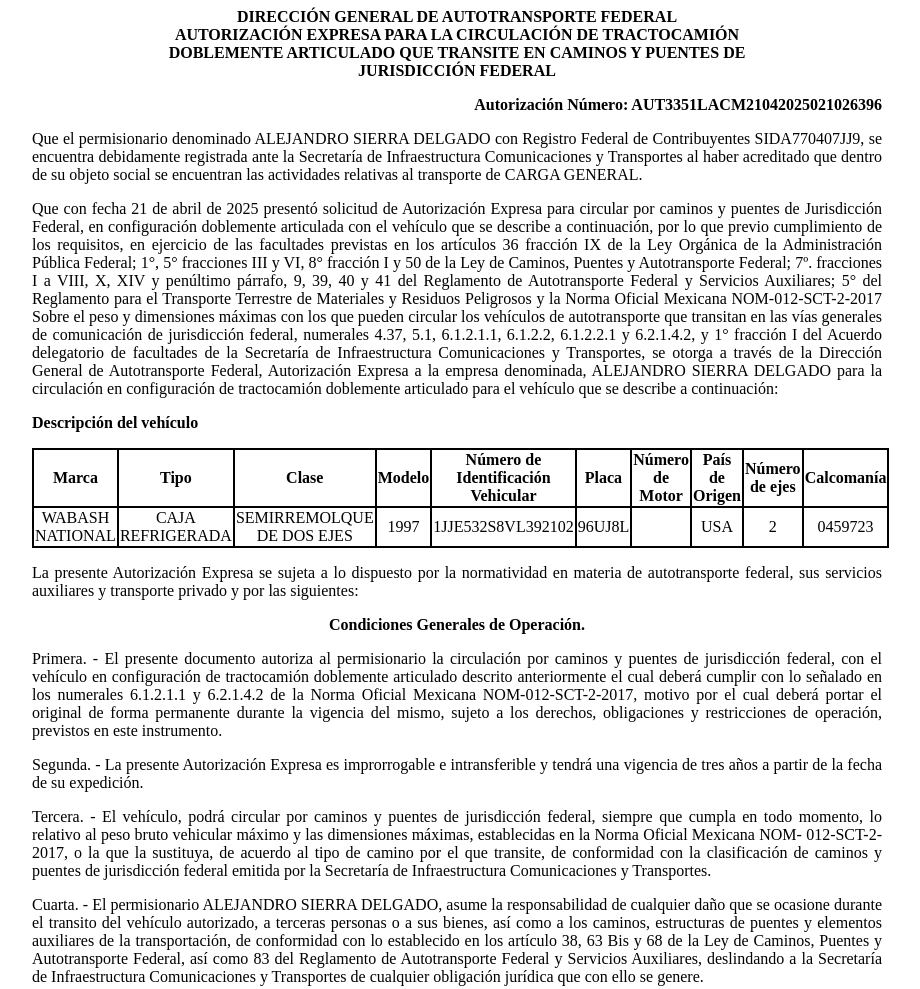
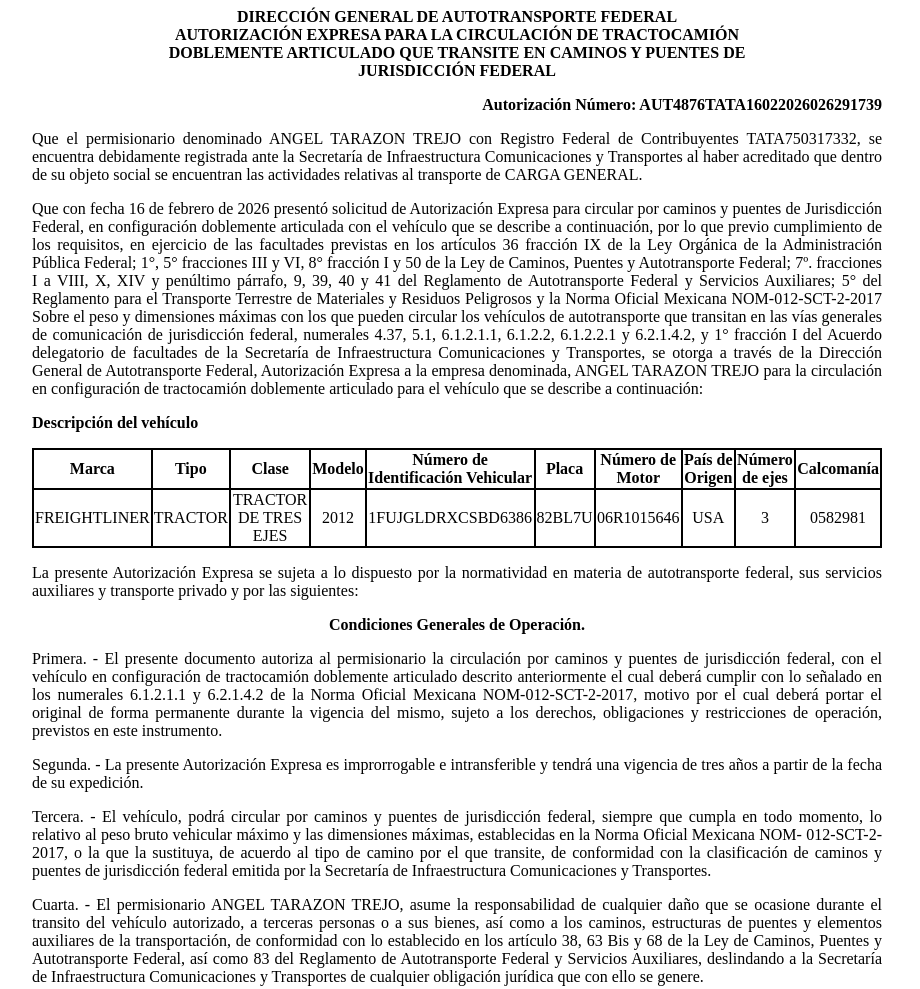
Before and after one commit to app-sct1/ConsultaAutDobleRemolque-folio-0201483, a plain HTML site: page index.html in a window 1280 px wide. Shown: the top 989 px of the page, without its empty margins (183-1103 px from the left). Drawn offline with Linux system fonts and the light colour scheme.

Commit message:
index.html

```diff
--- a/index.html
+++ b/index.html
@@ -75,19 +75,19 @@
 						<p class="sinMargen">DOBLEMENTE ARTICULADO QUE TRANSITE EN CAMINOS Y PUENTES DE</p>
 						<p class="sinMargen">JURISDICCIÓN FEDERAL</p>
 					</div>
-<p class="derechaNegro">Autorización Número: AUT3351LACM21042025021026396</p>
+<p class="derechaNegro">Autorización Número: AUT4876TATA16022026026291739</p>
 
 					<p class="justificado">Que el permisionario denominado
-						ALEJANDRO SIERRA DELGADO con Registro Federal de
-						Contribuyentes SIDA770407JJ9, se encuentra
+						ANGEL TARAZON TREJO con Registro Federal de
+						Contribuyentes TATA750317332, se encuentra
 						debidamente registrada ante la Secretaría de Infraestructura
 						Comunicaciones y Transportes al haber acreditado que dentro de su
 						objeto social se encuentran las actividades relativas al
 						transporte de CARGA GENERAL.</p>
 
 
-					<p class="justificado">Que con fecha 21 de
-						abril de 2025 presentó
+					<p class="justificado">Que con fecha 16 de
+						febrero de 2026 presentó
 						solicitud de Autorización Expresa para circular por caminos y
 						puentes de Jurisdicción Federal, en configuración doblemente
 						articulada con el vehículo que se describe a continuación, por lo
@@ -107,7 +107,7 @@
 						facultades de la Secretaría de Infraestructura Comunicaciones y
 						Transportes, se otorga a través de la
 						Dirección General de Autotransporte Federal, Autorización Expresa a la
-						empresa denominada, ALEJANDRO SIERRA DELGADO para la
+						empresa denominada, ANGEL TARAZON TREJO para la
 						circulación en configuración de tractocamión doblemente articulado
 						para el vehículo que se describe a continuación:</p>
 
@@ -128,16 +128,16 @@
 							<th class="borde">Calcomanía</th>
 						</tr>
 						<tr class="borde">
-							<td class="borde">WABASH NATIONAL</td>
-							<td class="borde">CAJA REFRIGERADA</td>
-							<td class="borde">SEMIRREMOLQUE DE DOS EJES</td>
-							<td class="borde">1997</td>
-							<td class="borde">1JJE532S8VL392102</td>
-							<td class="borde">96UJ8L</td>
-							<td class="borde"></td>
+							<td class="borde">FREIGHTLINER</td>
+							<td class="borde">TRACTOR</td>
+							<td class="borde">TRACTOR DE TRES EJES</td>
+							<td class="borde">2012</td>
+							<td class="borde">1FUJGLDRXCSBD6386</td>
+							<td class="borde">82BL7U</td>
+							<td class="borde">06R1015646</td>
 							<td class="borde">USA</td>
-							<td class="borde">2</td>
-							<td class="borde">0459723</td>
+							<td class="borde">3</td>
+							<td class="borde">0582981</td>
 						</tr>
 
 					</tbody></table>
@@ -175,7 +175,7 @@
 						Secretaría de Infraestructura Comunicaciones y Transportes.</p>
 
 					<p class="justificado">Cuarta. - El permisionario
-						ALEJANDRO SIERRA DELGADO, asume la responsabilidad de
+						ANGEL TARAZON TREJO, asume la responsabilidad de
 						cualquier daño que se ocasione durante el transito del vehículo
 						autorizado, a terceras personas o a sus bienes, así como a los
 						caminos, estructuras de puentes y elementos auxiliares de la
```
